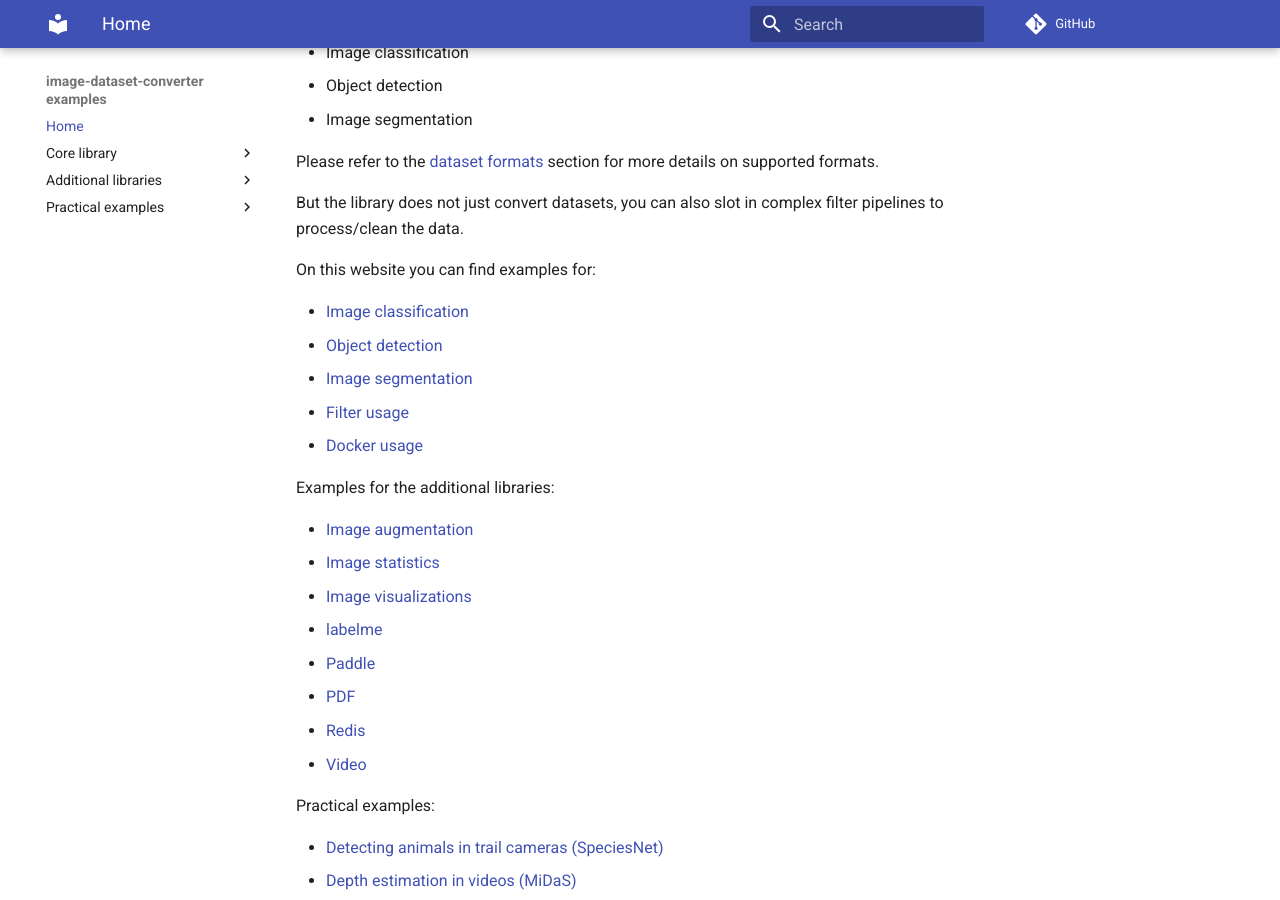
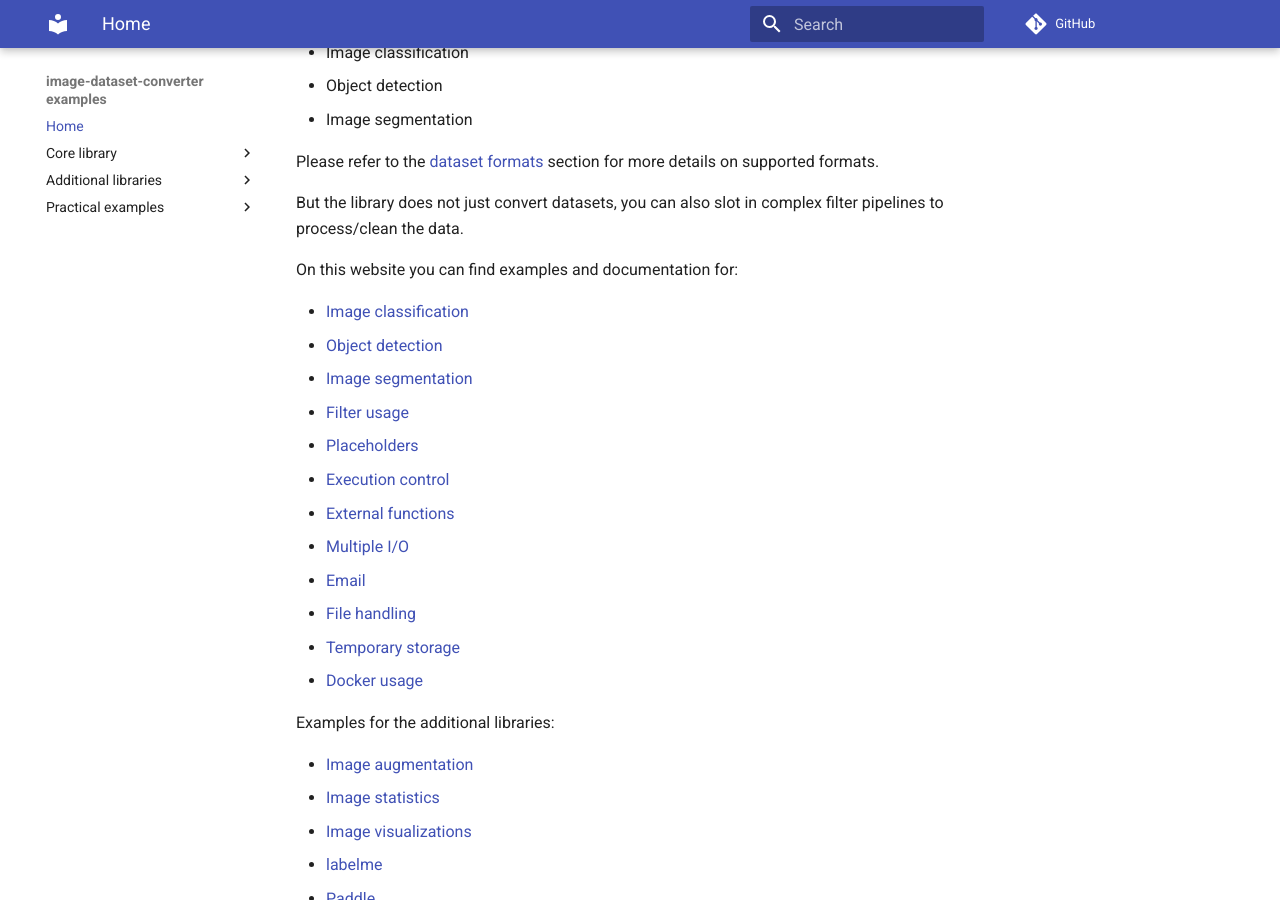
Before and after one commit to waikato-datamining/image-dataset-converter-examples, an MkDocs documentation site: the page built from docs/index.md, in a window 1280 px wide and 900 px high, scrolled down 207 px. Built offline with MkDocs 1.6.1 and Material for MkDocs 9.7.7, drawn with Linux system fonts in a browser that asks for light colours; comment, search, counter and statistics services are not loaded.

Commit message:
covering more functionality now

```diff
--- a/docs/index.md
+++ b/docs/index.md
@@ -12,12 +12,19 @@ section for more details on supported formats.
 But the library does not just convert datasets, you can also slot in complex filter pipelines to
 process/clean the data.
 
-On this website you can find examples for:
+On this website you can find examples and documentation for:
 
 * [Image classification](image_classification.md)
 * [Object detection](object_detection.md)
 * [Image segmentation](image_segmentation.md)
 * [Filter usage](filters.md)
+* [Placeholders](placeholders.md)
+* [Execution control](execution_control.md)
+* [External functions](pyfunc.md)
+* [Multiple I/O](multi.md)
+* [Email](email.md)
+* [File handling](file_handling.md)
+* [Temporary storage](storage.md)
 * [Docker usage](docker.md)
 
 Examples for the additional libraries:
--- a/mkdocs.yml
+++ b/mkdocs.yml
@@ -20,9 +20,13 @@ nav:
         - Image segmentation: image_segmentation.md
         - Filter usage: filters.md
         - Placeholders: placeholders.md
-        - Docker usage: docker.md
+        - Execution control: execution_control.md
         - External functions: pyfunc.md
         - Multiple I/O: multi.md
+        - Email: email.md
+        - File handling: file_handling.md
+        - Temporary storage: storage.md
+        - Docker usage: docker.md
     - Additional libraries:
         - Image augmentation: imgaug.md
         - Image statistics: imgstats.md
```
Also changed, not shown: docs/email.md (added, +33 -0 lines), docs/execution_control.md (added, +31 -0 lines), docs/file_handling.md (added, +18 -0 lines), docs/filters.md (+3 -1 lines), docs/multi.md (+0 -22 lines), docs/storage.md (added, +7 -0 lines).
